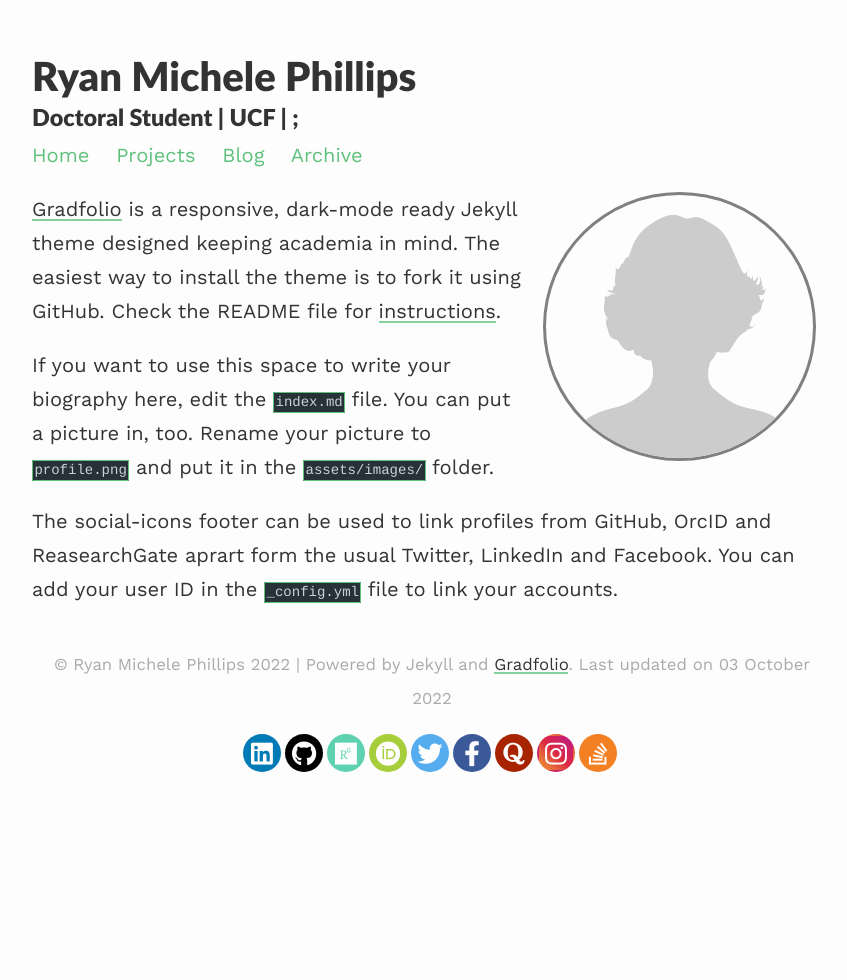
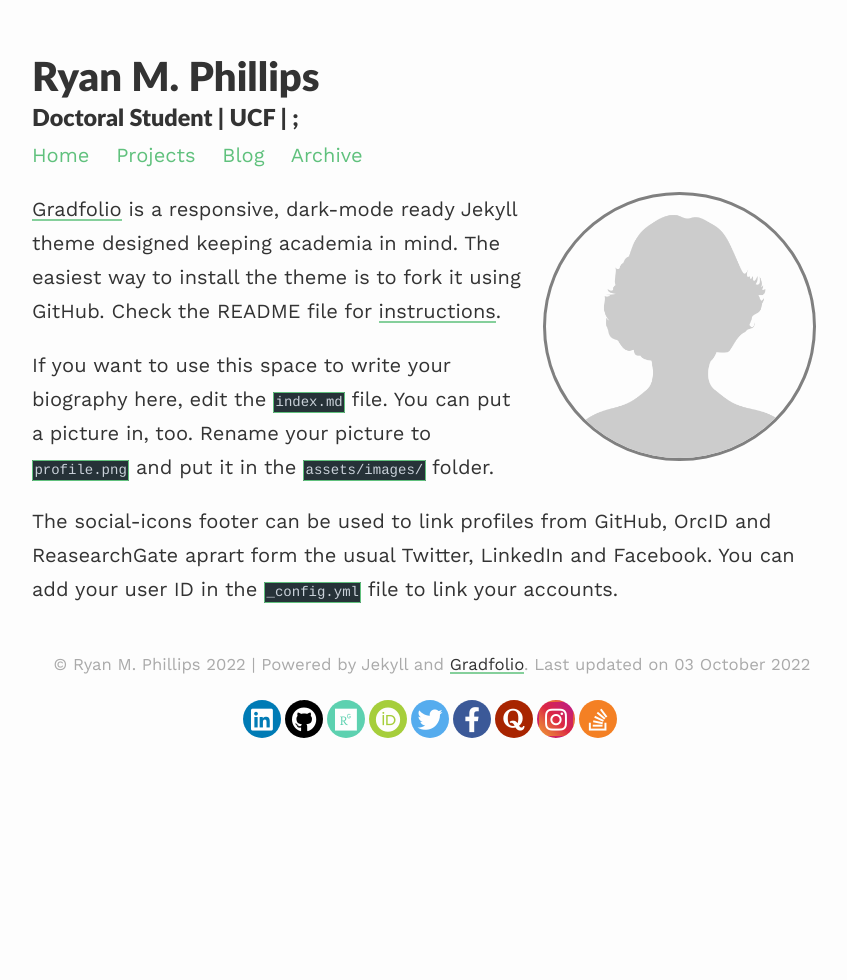
Before and after one commit to ryanmphillips/Melanin-Scholar, a Jekyll site: the page built from index.md, in a window 1280 px wide. Shown: the whole page, without its empty margins (208-1055 px from the left). Built offline with Jekyll 4.4.1, drawn with Linux system fonts in a browser that asks for light colours; nearby versions of some CDN libraries.

Commit message:
Middle Initial

```diff
--- a/_config.yml
+++ b/_config.yml
@@ -1,6 +1,6 @@
 ### Texts & Technology Graduate Portfolio
 
-title: Ryan Michele Phillips
+title: Ryan M. Phillips
 description: Doctoral Student | UCF | ;
 
 baseurl: /Melanin-Scholar #name of GitHub repository
```
